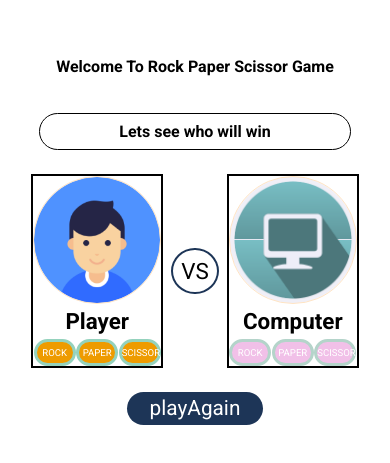
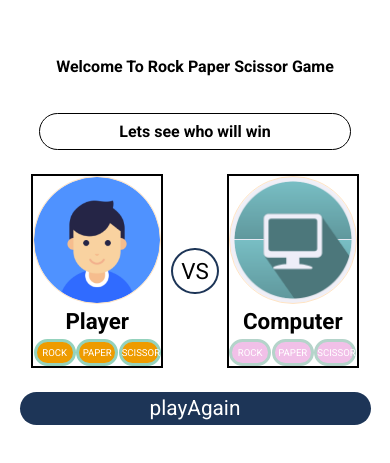
Before and after one commit to chandusurisetty/RockPaperScissors, a plain HTML site: page index.html in a window 390 px wide. Shown: the part 173-636 px from the top of the page. Drawn offline with Linux system fonts and the light colour scheme.

Commit message:
Update style.css

```diff
--- a/style.css
+++ b/style.css
@@ -160,7 +160,7 @@ background-size:cover
     .reload{
 
 
-        width: 35%;
+        width: 90%;
         margin:1rem auto;
         font-size: 1.3rem;
         transition: all .5s;
@@ -233,7 +233,7 @@ background-size:cover
     .reload{
 
 
-        width: 35%;
+        width: 90%;
         margin:1rem auto;
         font-size: 1.3rem;
         transition: all .5s;
```
